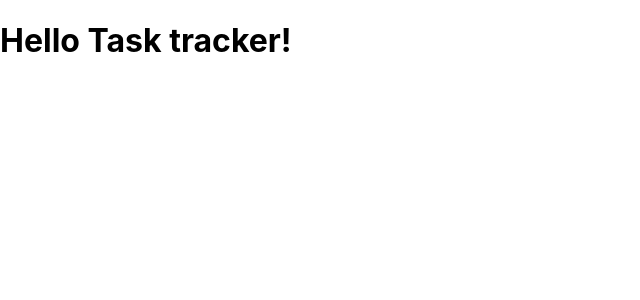
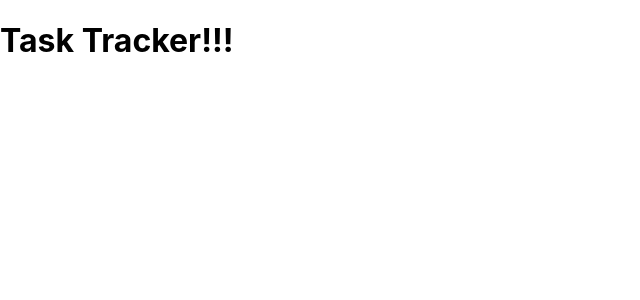
Before and after one commit to Asif-newaz/task-tracker, a React (Create React App) app: page / in a window 1280 px wide. Shown: the top 300 px of the page, without its empty margins (0-640 px from the left). Built offline with nearby package versions, Linux system fonts and the light colour scheme.

Commit message:
destructure props

```diff
--- a/src/components/Header.js
+++ b/src/components/Header.js
@@ -1,9 +1,13 @@
-const Header = () => {
+const Header = ({ title }) => {
   return (
     <div>
-      <h1>Hello Task tracker!</h1>
+      <h1>{title}</h1>
     </div>
   );
 };
 
+Header.defaultProps = {
+  title: "Task Tracker!!!",
+};
+
 export default Header;
```
